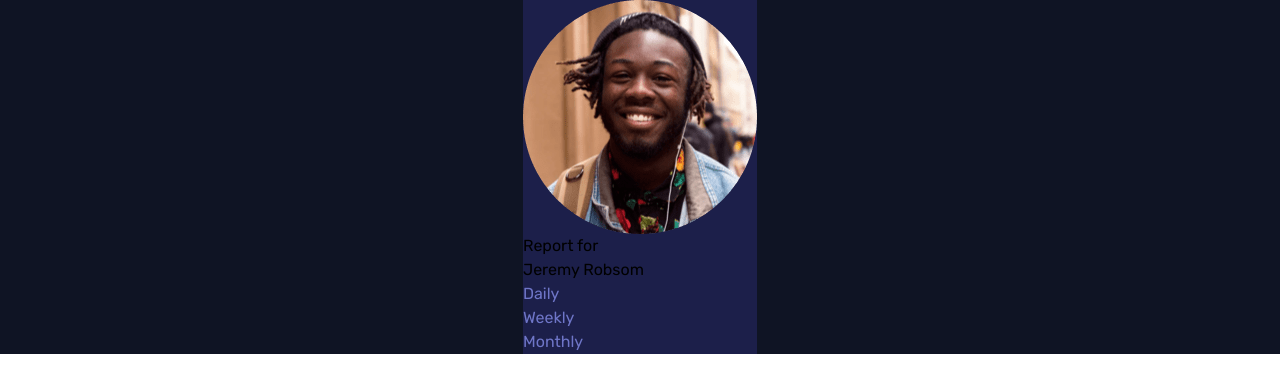
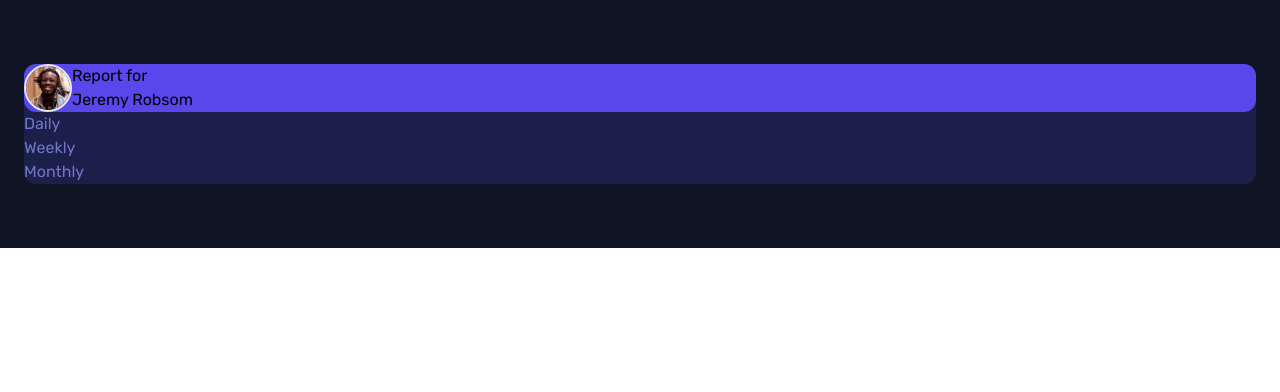
Before and after one commit to elvisowusu/Time-Tracker, a React (Vite) app: page / in a window 1280 px wide. Shown: the top 392 px of the page. Built offline with nearby package versions, Linux system fonts and the light colour scheme.

Commit message:
Refactor MainComponent.jsx styling

```diff
--- a/src/MainComponent.jsx
+++ b/src/MainComponent.jsx
@@ -24,10 +24,10 @@ function MainComponent() {
 
 
     return (
-        <div className='flex flex-col items-center bg-Verydarkblue'>
-           <div className='bg-Darkblue'>
-            <div>
-                <img src={Jeremy} alt="image" />
+        <div className='flex flex-col items-center bg-Verydarkblue px-[1.5rem] py-[4rem]'>
+           <div className='bg-Darkblue w-full rounded-xl'>
+            <div className='flex items-center bg-BlueColor rounded-xl'>
+                <img className='w-12 border-2 rounded-full' src={Jeremy} alt="image" />
                 <p ><span className='block'>Report for </span><span>Jeremy Robsom</span></p>
             </div>
             <p className='flex lg:flex-col justify-between'>
```
